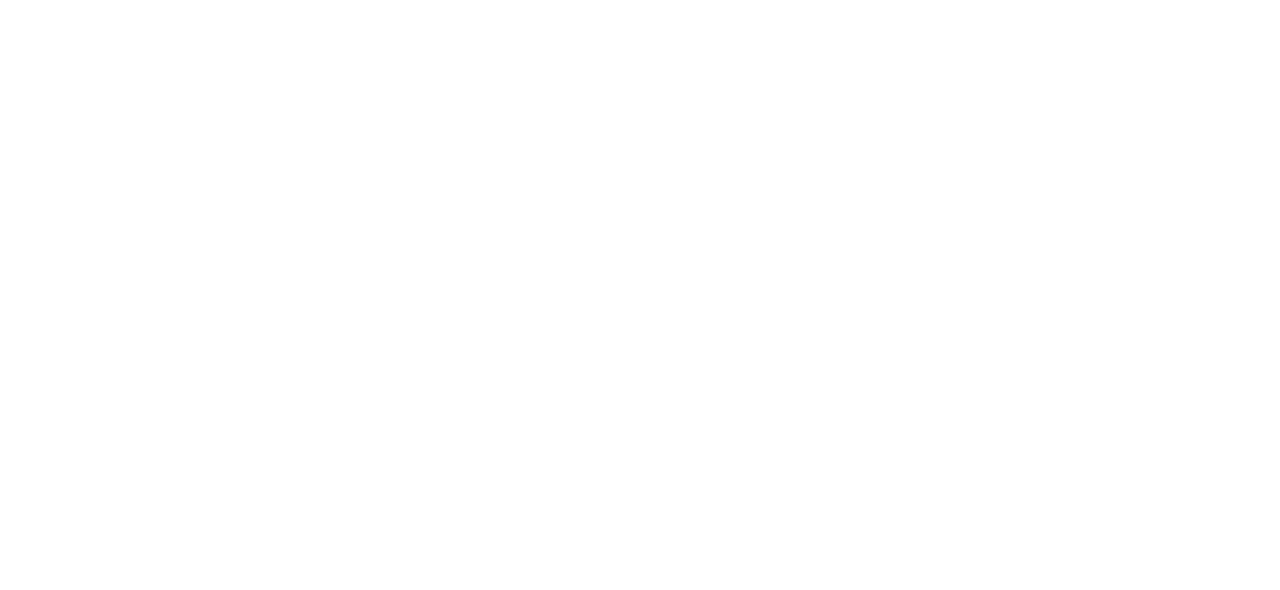
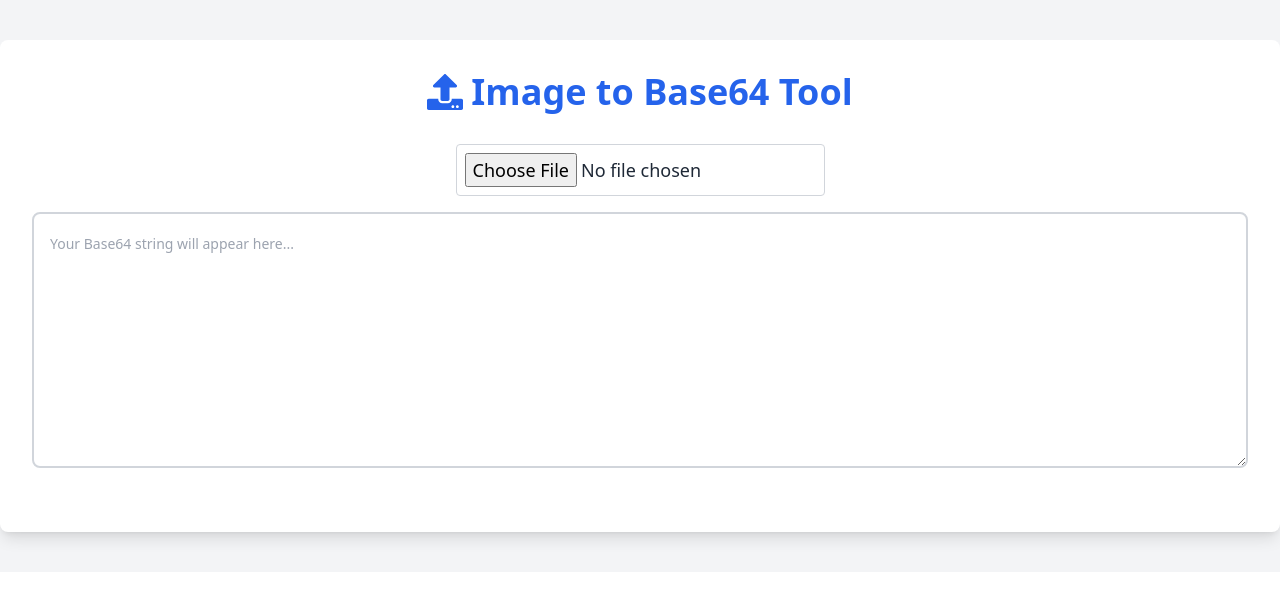
Before and after one commit to sakil470004/devtools, a React (Vite) app: page /image-to-base64 in a window 1280 px wide. Before the commit this address had no page. Shown: the top 590 px of the page. Built offline with nearby package versions, Linux system fonts and the light colour scheme.

Commit message:
adding iamge to base 64

```diff
--- a/src/App.tsx
+++ b/src/App.tsx
@@ -6,6 +6,7 @@ import ColorPicker from "./pages/Home/Tools/ColorPicker/ColorPicker";
 import JSONFormatter from "./pages/Home/Tools/JsonFormatter/JsonFormatter";
 import MarkdownToLinkedIn from "./pages/Home/Tools/MarkdownToLinkedIn/MarkdownToLinkedIn";
 import FontPicker from "./pages/Home/Tools/FontPicker/FontPicker";
+import ImageToBase64 from "./pages/Home/Tools/ImageToBase64/ImageToBase64";
 const fonts = [
   'Arial, sans-serif',
   'Verdana, Geneva, sans-serif',
@@ -62,6 +63,7 @@ function App() {
         <Route path="/color-picker" element={<ColorPicker />} />
         <Route path="/markdown-to-linkedin" element={<MarkdownToLinkedIn />} />
         <Route path="/font-picker" element={<FontPicker fonts={fonts} />} />
+        <Route path="/image-to-base64" element={<ImageToBase64 />} />
         <Route path="/json-formatter" element={<JSONFormatter />} />
       </Routes>
     </>
--- /dev/null
+++ b/src/pages/Home/Tools/ImageToBase64/ImageToBase64.tsx
@@ -0,0 +1,92 @@
+// src/components/tools/ImageToBase64/ImageToBase64.tsx
+import React, { useState } from 'react';
+import { FaUpload, FaCopy, FaImage } from 'react-icons/fa';
+import toast from 'react-hot-toast';
+
+const ImageToBase64: React.FC = () => {
+  const [base64, setBase64] = useState<string | null>(null);
+  const [decodedImage, setDecodedImage] = useState<string | null>(null);
+
+  const handleImageUpload = (event: React.ChangeEvent<HTMLInputElement>) => {
+    const file = event.target.files?.[0];
+    if (file) {
+      const reader = new FileReader();
+      reader.onloadend = () => {
+        const result = reader.result as string;
+        setBase64(result);
+      };
+      reader.readAsDataURL(file);
+    }
+  };
+
+  const handleBase64Change = (event: React.ChangeEvent<HTMLTextAreaElement>) => {
+    setBase64(event.target.value);
+  };
+
+  const handleCopy = () => {
+    if (base64) {
+      navigator.clipboard.writeText(base64)
+        .then(() => {
+          toast.success("Base64 string copied to clipboard!");
+        })
+        .catch(err => {
+          console.error('Failed to copy text:', err);
+        });
+    }
+  };
+
+  const handleDecode = () => {
+    if (base64) {
+      setDecodedImage(base64);
+      toast.success("Image decoded!");
+    }
+  };
+
+  return (
+    <div className="bg-gray-100 container mx-auto flex-col items-center justify-center py-10">
+      <div className="bg-white shadow-lg rounded-lg p-8 ">
+        <h2 className="text-4xl font-bold text-center mb-8 flex items-center justify-center text-blue-600">
+          <FaUpload className="mr-2" /> Image to Base64 Tool
+        </h2>
+        <div className="flex flex-col items-center mb-4">
+          <input
+            type="file"
+            accept="image/*"
+            onChange={handleImageUpload}
+            className="mb-4 p-2 border border-gray-300 rounded text-lg focus:outline-none focus:ring-2 focus:ring-blue-500"
+          />
+          <textarea
+            className="textarea textarea-bordered w-full h-64 p-4 rounded-lg border-2 border-gray-300 focus:outline-none focus:ring-2 focus:ring-blue-500 mb-4"
+            value={base64 || ''}
+            onChange={handleBase64Change}
+            placeholder="Your Base64 string will appear here..."
+          />
+          {base64 && (
+            <div className="w-full">
+              <button
+                onClick={handleCopy}
+                className="btn bg-blue-500 text-white rounded-full px-4 py-2 shadow-md hover:bg-blue-600 flex items-center mb-4"
+              >
+                <FaCopy className="mr-2" /> Copy Base64 String
+              </button>
+              <button
+                onClick={handleDecode}
+                className="btn bg-green-500 text-white rounded-full px-4 py-2 shadow-md hover:bg-green-600 flex items-center"
+              >
+                <FaImage className="mr-2" /> Decode Base64 to Image
+              </button>
+            </div>
+          )}
+        </div>
+        {decodedImage && (
+          <div className="flex flex-col items-center">
+            <h3 className="text-2xl font-semibold text-center mb-4">Decoded Image Preview</h3>
+            <img src={decodedImage} alt="Decoded" className="rounded-lg shadow-md" />
+          </div>
+        )}
+      </div>
+    </div>
+  );
+};
+
+export default ImageToBase64;
```
Also changed, not shown: src/pages/Home/Tools/URLEncoder/URLEncoder.tsx (added).
